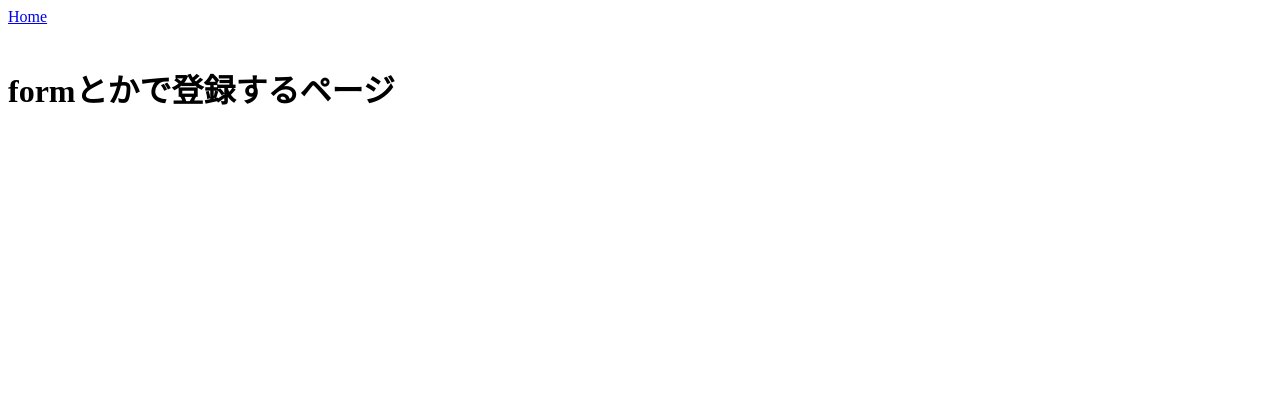
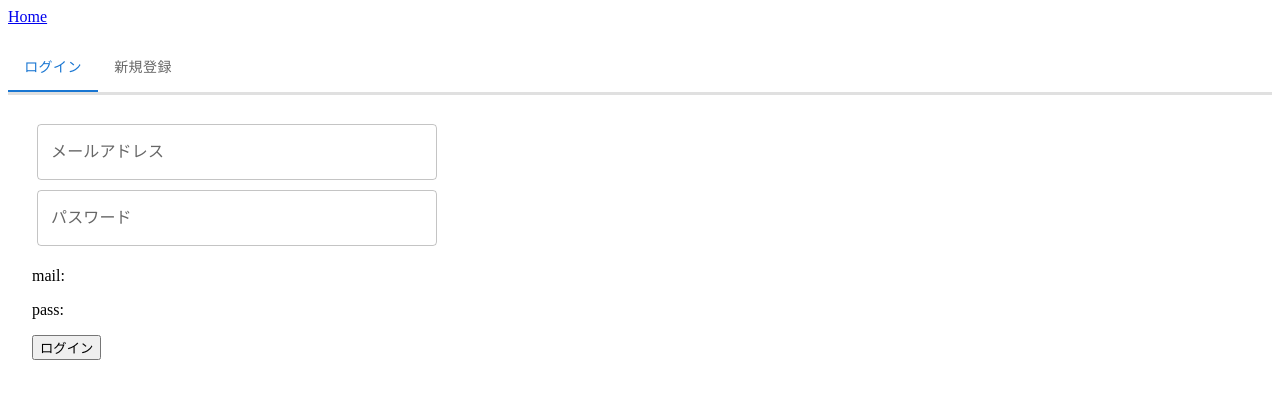
Before and after one commit to clumsy-ug/tsukuaso_hackathon_WeHaveAlreadyCommitted, a React (Vite) app in the folder front/: page /auth in a window 1280 px wide. Shown: the top 398 px of the page. Built offline with nearby package versions, Linux system fonts and the light colour scheme.

Commit message:
フォームページ完成

```diff
--- a/front/src/routes/auth/-components/Auth.tsx
+++ b/front/src/routes/auth/-components/Auth.tsx
@@ -1,5 +1,137 @@
+import { ChangeEvent, SyntheticEvent, useState } from 'react'
+import { TextField } from '@mui/material'
+import Tabs from '@mui/material/Tabs'
+import Tab from '@mui/material/Tab'
+import Box from '@mui/material/Box'
+
 export default function Auth() {
+  const [mailAddress, setMailAddress] = useState<string>('')
+  const [password, setPassword] = useState<string>('')
+  const [isMailInputEmpty, setIsMailInputEmpty] = useState<boolean>(false)
+  const [isPassInputEmpty, setIsPassInputEmpty] = useState<boolean>(false)
+  const [sectionNumber, setSectionNumber] = useState<number>(0) // 0がログイン、1が新規登録
+
+  const onSectionChange = (_e: SyntheticEvent, newValue: number) => {
+    setSectionNumber(newValue)
+    setMailAddress('')
+    setPassword('')
+    setIsMailInputEmpty(false)
+    setIsPassInputEmpty(false)
+  }
+
+  const onMailChange = (e: ChangeEvent<HTMLInputElement>) => {
+    setMailAddress(e.target.value)
+    if (e.target.value) {
+      setIsMailInputEmpty(false)
+    }
+  }
+
+  const onPassChange = (e: ChangeEvent<HTMLInputElement>) => {
+    setPassword(e.target.value)
+    if (e.target.value) {
+      setIsPassInputEmpty(false)
+    }
+  }
+
+  // TextFieldからフォーカスが離れたときに実行する関数
+  const onBlurMailInput = (e: React.FocusEvent<HTMLTextAreaElement>) => {
+    if (!e.target.value) {
+      setIsMailInputEmpty(true)
+    }
+  }
+
+  const onBlurPassInput = (e: React.FocusEvent<HTMLTextAreaElement>) => {
+    if (!e.target.value) {
+      setIsPassInputEmpty(true)
+    }
+  }
+
+  const onLoginSubmit = () => {
+    if (isMailInputEmpty || isPassInputEmpty) {
+      alert('メールアドレスもしくはパスワードが入力されていません')
+      return
+    }
+    alert('ログインのAPIリクエストを送るよ')
+  }
+
+  const onSignupSubmit = () => {
+    if (isMailInputEmpty || isPassInputEmpty) {
+      alert('メールアドレスもしくはパスワードが入力されていません')
+      return
+    }
+    alert('ログインのAPIリクエストを送るよ')
+  }
+
   return (
-    <h1>formとかで登録するページ</h1>
+    <div>
+      <Box>
+        <Box sx={{ borderBottom: 3, borderColor: 'divider' }}>
+          <Tabs value={sectionNumber} onChange={onSectionChange}>
+            <Tab label="ログイン" />
+            <Tab label="新規登録" />
+          </Tabs>
+        </Box>
+
+        {/* ログインフォーム */}
+        {sectionNumber === 0 && (
+          <Box sx={{ p: 3 }}>
+            <Box sx={{ display: 'flex', flexDirection: 'column' }}>
+              <TextField
+                label="メールアドレス"
+                style={{ width: '400px', margin: '5px' }}
+                onChange={onMailChange}
+                onBlur={onBlurMailInput}
+                error={isMailInputEmpty}
+                helperText={isMailInputEmpty ? '入力してください' : ''}
+              />
+
+              <TextField
+                label="パスワード"
+                style={{ width: '400px', margin: '5px' }}
+                onChange={onPassChange}
+                onBlur={onBlurPassInput}
+                error={isPassInputEmpty}
+                helperText={isPassInputEmpty ? '入力してください' : ''}
+                type="password"
+              />
+            </Box>
+
+            <p>mail: {mailAddress}</p>
+            <p>pass: {password}</p>
+            <button onClick={onLoginSubmit}>ログイン</button>
+          </Box>
+        )}
+
+        {/* 新規登録フォーム */}
+        {sectionNumber === 1 && (
+          <Box sx={{ p: 3 }}>
+            <Box sx={{ display: 'flex', flexDirection: 'column' }}>
+              <TextField
+                label="メールアドレス"
+                style={{ width: '400px', margin: '5px' }}
+                onChange={onMailChange}
+                onBlur={onBlurMailInput}
+                error={isMailInputEmpty}
+                helperText={isMailInputEmpty ? '入力してください' : ''}
+              />
+
+              <TextField
+                label="パスワード"
+                style={{ width: '400px', margin: '5px' }}
+                onChange={onPassChange}
+                onBlur={onBlurPassInput}
+                error={isPassInputEmpty}
+                helperText={isPassInputEmpty ? '入力してください' : ''}
+                type="password"
+              />
+            </Box>
+
+            <p>mail: {mailAddress}</p>
+            <p>pass: {password}</p>
+            <button onClick={onSignupSubmit}>新規登録</button>
+          </Box>
+        )}
+      </Box>
+    </div>
   )
 }
```
